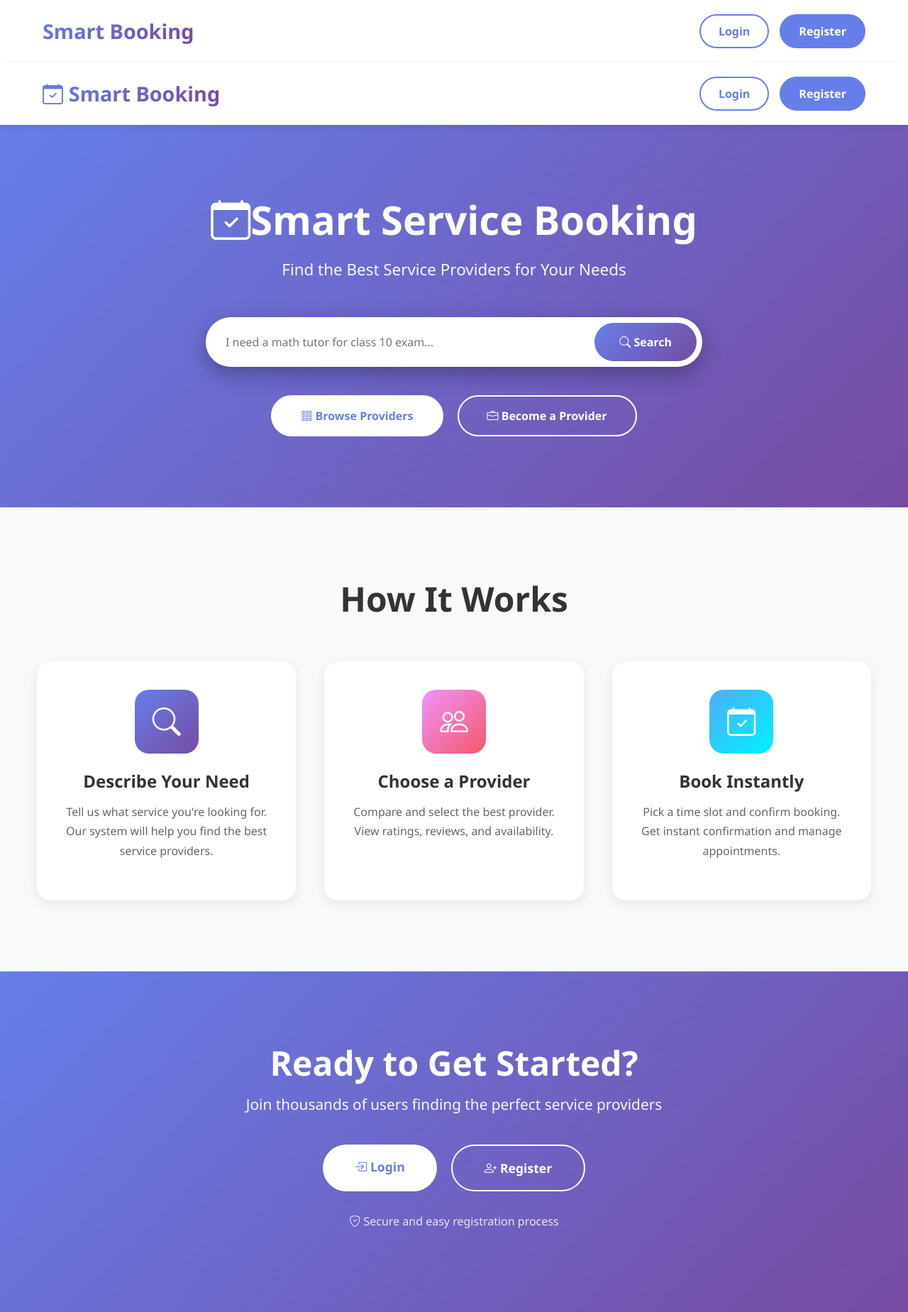
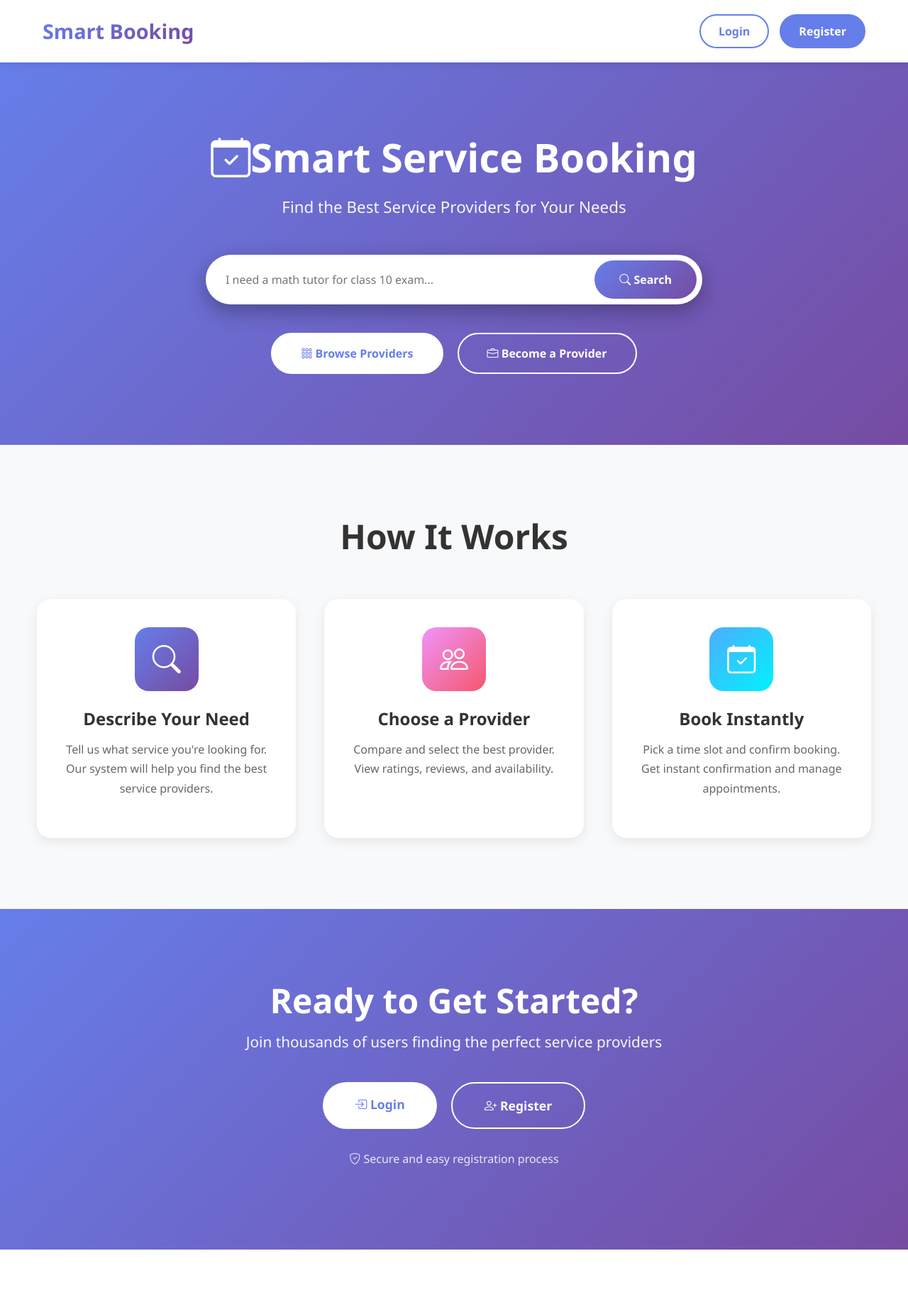
Before and after one commit to ayoubassaidi/Simple-booking-system, a Django app: page / in a window 1280 px wide. Shown: the whole page at 71% size. After the commit the page ends 1761 px from the top, so only its background shows below. Run offline with Django 4.2, Linux system fonts and the light colour scheme.

Commit message:
Fix duplicate navigation and add home button to dashboard
- Removed duplicate header from home page (inherits from base.html now)
- Added Home button at top of dashboard sidebar
- Users can now easily navigate back to home from dashboard

```diff
--- a/templates/dashboard_base.html
+++ b/templates/dashboard_base.html
@@ -34,6 +34,12 @@
         </div>
 
         <ul class="sidebar-menu">
+            <li>
+                <a href="{% url 'home' %}">
+                    <i class="bi bi-house"></i>
+                    <span>Home</span>
+                </a>
+            </li>
             <li>
                 <a href="{% url 'dashboard' %}">
                     <i class="bi bi-speedometer2"></i>
--- a/templates/home.html
+++ b/templates/home.html
@@ -17,19 +17,6 @@ body {
 {% endblock %}
 
 {% block body_content %}
-<!-- Header Navigation -->
-<header class="header-nav">
-    <div class="container">
-        <a href="{% url 'home' %}" class="logo">
-            <i class="bi bi-calendar-check"></i>Smart Booking
-        </a>
-        <div class="nav-buttons">
-            <a href="{% url 'login' %}" class="nav-btn nav-btn-login">Login</a>
-            <a href="{% url 'index' %}" class="nav-btn nav-btn-register">Register</a>
-        </div>
-    </div>
-</header>
-
 <!-- Hero Section -->
 <section class="hero-section">
     <h1>
```
